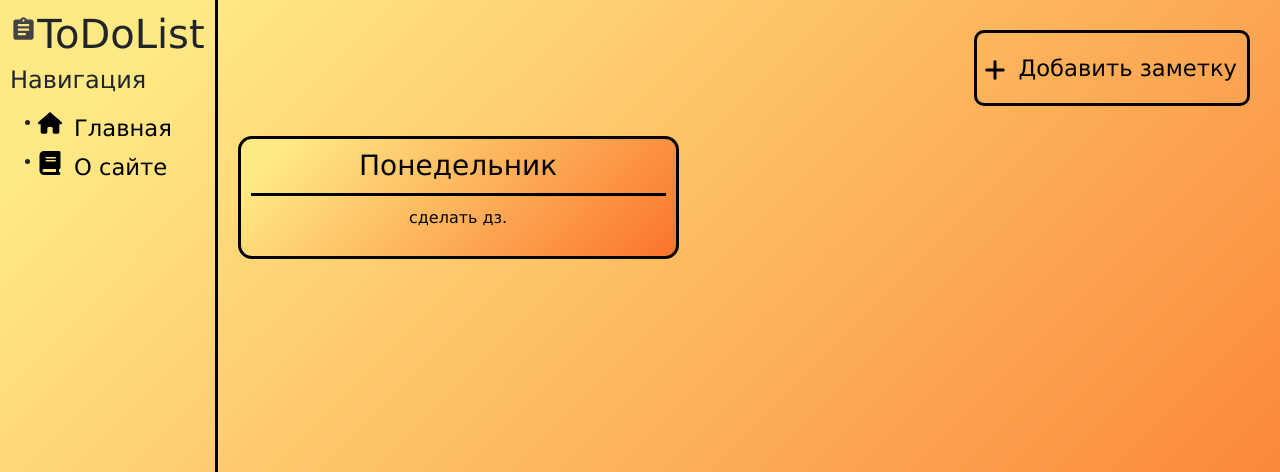
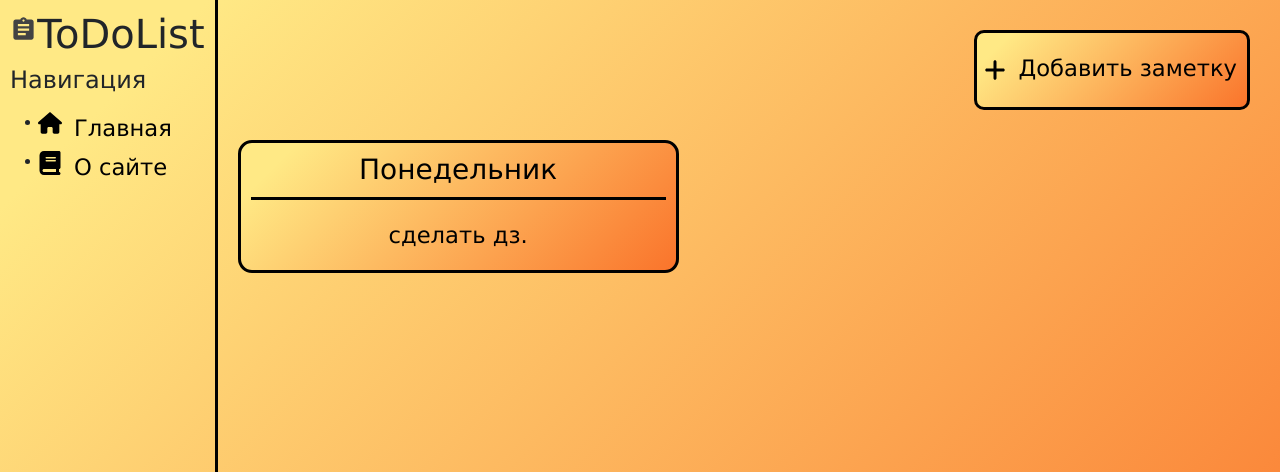
Before and after one commit to Main-koon/todolist, a Django app: page / in a window 1280 px wide. Shown: the top 472 px of the page. Run offline with Django 5.2, Linux system fonts and the light colour scheme; some libraries are stand-ins or nearby versions.

Commit message:
изменена кнопка добавления заметки и добавлена кнопка сохранения заметки.

```diff
--- a/core/templates/core/index.html
+++ b/core/templates/core/index.html
@@ -2,7 +2,12 @@
 {% block title %} Главная страница {% endblock %}
 {% block body %}
     <div id="top_bar">
-        <span id="add_note"><a href="editing_note"><svg class="icons" xmlns="http://www.w3.org/2000/svg" viewBox="0 0 448 512"><!--!Font Awesome Free 6.7.2 by @fontawesome - https://fontawesome.com License - https://fontawesome.com/license/free Copyright 2025 Fonticons, Inc.--><path d="M256 80c0-17.7-14.3-32-32-32s-32 14.3-32 32l0 144L48 224c-17.7 0-32 14.3-32 32s14.3 32 32 32l144 0 0 144c0 17.7 14.3 32 32 32s32-14.3 32-32l0-144 144 0c17.7 0 32-14.3 32-32s-14.3-32-32-32l-144 0 0-144z"/></svg>Добавить заметку</a></span>
+        <button id="add_note" class="top_buttons">
+            <p><svg class="icons" xmlns="http://www.w3.org/2000/svg" viewBox="0 0 448 512">
+                <path d="M256 80c0-17.7-14.3-32-32-32s-32 14.3-32 32l0 144L48 224c-17.7 0-32 14.3-32 32s14.3 32 32 32l144 0
+                0 144c0 17.7 14.3 32 32 32s32-14.3 32-32l0-144 144 0c17.7 0 32-14.3 32-32s-14.3-32-32-32l-144 0 0-144z"/>
+            </svg>Добавить заметку</p>
+        </button>
     </div>
     {% include 'core/note.html' %}
 {% endblock %}
--- a/todolist/static/core/css/core.css
+++ b/todolist/static/core/css/core.css
@@ -28,6 +28,14 @@ a{
     top: 1vh;
 }
 
+p{
+    color: black;
+    text-decoration: none;
+    font-size: 17pt;
+    position: relative;
+    top: 1vh;
+}
+
 .icons{
     width: 24px;
     height: 24px;
@@ -43,6 +51,19 @@ a{
     margin: 10px;
 }
 .note-element:hover{
+    background-image: linear-gradient( 135deg, #ff6c52 10%, #d02001 100%);
+}
+
+.top_buttons{
+    background-image: linear-gradient( 135deg, #FFE985 10%, #FA742B 100%);
+    border: 3px solid black;
+    border-radius: 10px;
+    padding: 10px;
+    margin: 10px;
+    text-align: center;
+}
+
+.top_buttons:hover{
     background-image: linear-gradient( 135deg, #ff6c52 10%, #d02001 100%);
 }
 
@@ -62,14 +83,6 @@ a{
     margin: 10px;
 }
 
-#add_note{
-    border: 3px solid black;
-    border-radius: 10px;
-    padding: 10px 10px 22px 10px;
-    margin: 10px;
-    text-align: center;
-}
-
 #note_title{
     border-bottom: 3px solid black;
     padding-bottom: 10px;
@@ -77,3 +90,9 @@ a{
 #note_description{
     margin-top: 10px;
 }
+
+#save_icon{
+     width: 28px;
+    height: 28px;
+    margin: 7px 4px 7px -4px;
+}
--- a/todolist/static/core/js/core.js
+++ b/todolist/static/core/js/core.js
@@ -1,6 +1,12 @@
 const NOTE_ELEMENT = document.getElementsByClassName("note-element");
+const TOP_BUTTONS = document.getElementsByClassName("top_buttons");
+
 NOTE_ELEMENT[0].onclick = onclickNote;
+TOP_BUTTONS[0].onclick = onclickTopButtons;
 
 function onclickNote() {
     window.location.assign('editing_note');
 }
+function onclickTopButtons() {
+    window.location.assign('editing_note');
+}
```
Also changed, not shown: core/templates/core/editing_note.html (+10 -0 lines).
